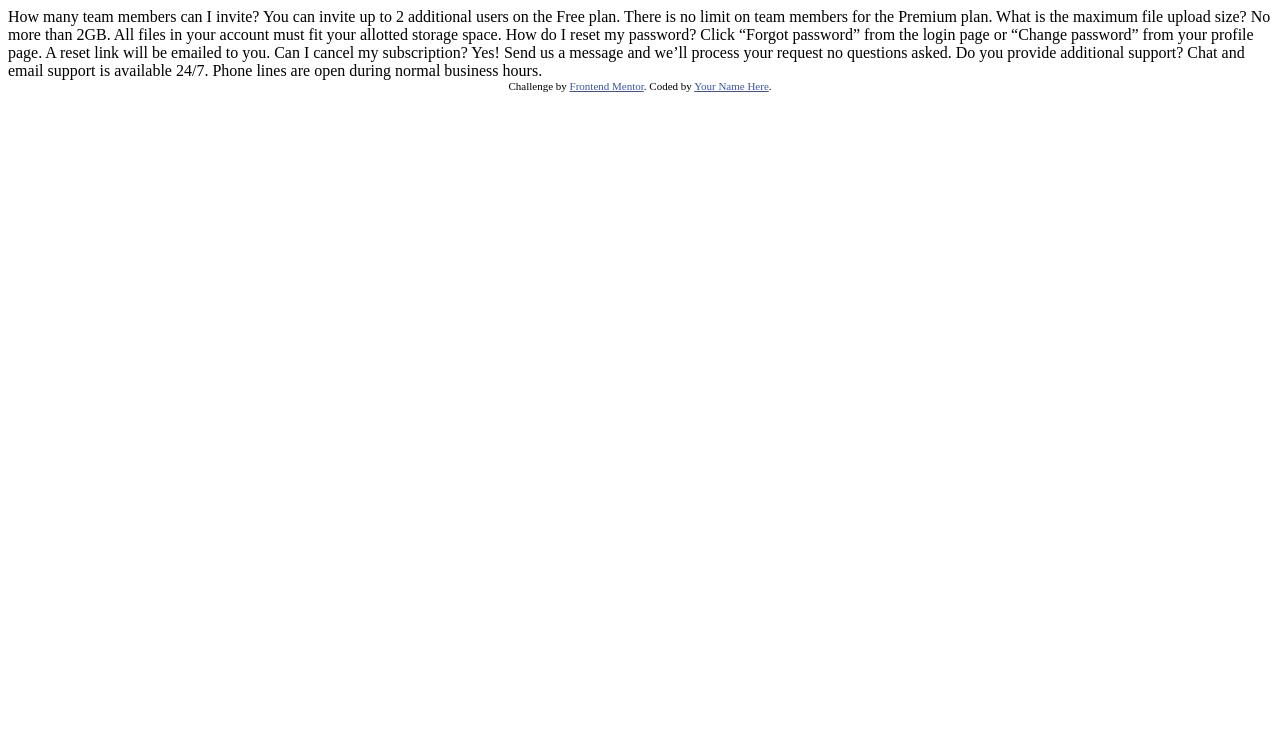
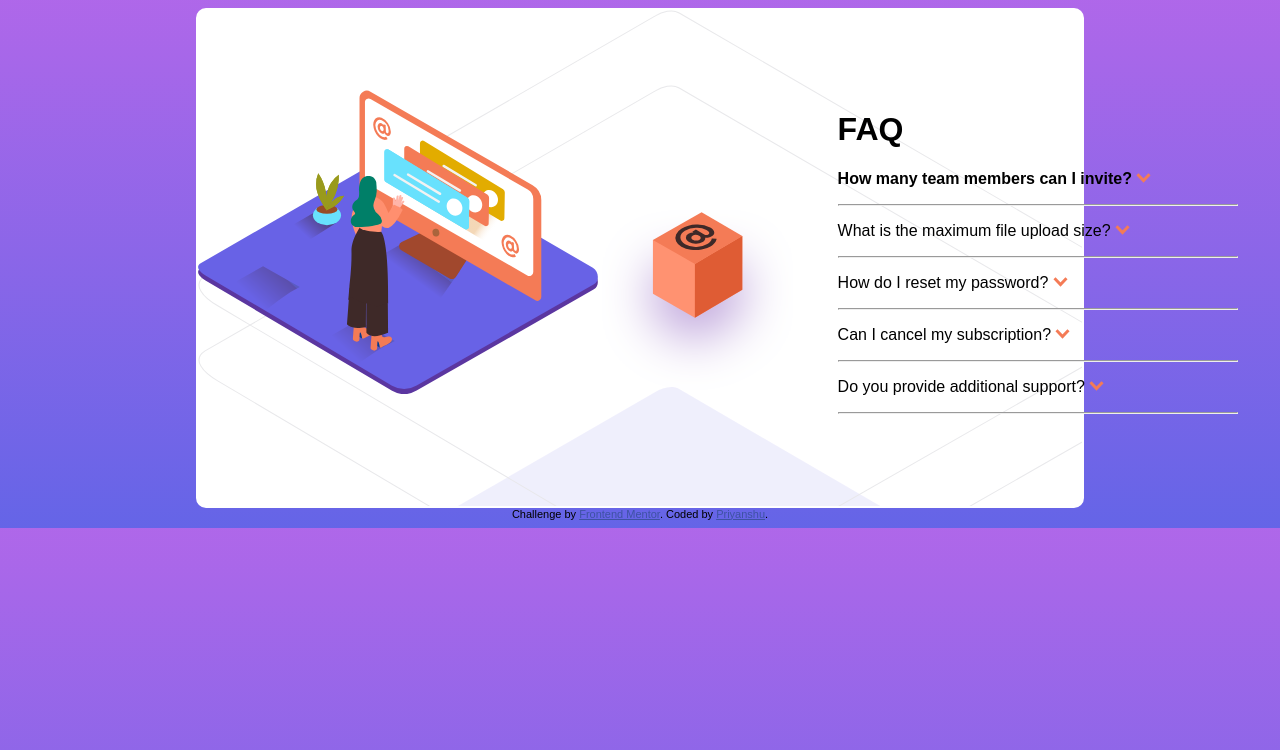
Before and after one commit to priyanshu769/faq-accordion-card-cssp, a plain HTML site: page index.html in a window 1280 px wide. Drawn offline with Linux system fonts and the light colour scheme; a web font is replaced by a local one.

Commit message:
html and css

```diff
--- a/index.html
+++ b/index.html
@@ -1,40 +1,87 @@
 <!DOCTYPE html>
 <html lang="en">
+
 <head>
   <meta charset="UTF-8">
-  <meta name="viewport" content="width=device-width, initial-scale=1.0"> <!-- displays site properly based on user's device -->
+  <meta name="viewport" content="width=device-width, initial-scale=1.0">
+  <!-- displays site properly based on user's device -->
 
   <link rel="icon" type="image/png" sizes="32x32" href="./images/favicon-32x32.png">
+  <link rel="stylesheet" href="styles.css">
 
   <title>Frontend Mentor | FAQ Accordion Card</title>
 
   <!-- Feel free to remove these styles or customise in your own stylesheet 👍 -->
   <style>
-    .attribution { font-size: 11px; text-align: center; }
-    .attribution a { color: hsl(228, 45%, 44%); }
+    .attribution {
+      font-size: 11px;
+      text-align: center;
+    }
+
+    .attribution a {
+      color: hsl(228, 45%, 44%);
+    }
   </style>
 </head>
+
 <body>
+  <div class="faq-card">
+    <div class="images">
+      <img class="img1" src="images/illustration-woman-online-desktop.svg" alt="">
+      <img class="img2" src="images/illustration-box-desktop.svg" alt="">
+    </div>
+    <div class="faq-qna">
+      <h1>FAQ</h1>
+      <p class="question bold">
         How many team members can I invite?
+        <img src="images/icon-arrow-down.svg" alt="">
+      </p>
+      <p class="answer">
         You can invite up to 2 additional users on the Free plan. There is no limit on
         team members for the Premium plan.
-
+      </p>
+      <hr>
+      <p class="question">
         What is the maximum file upload size?
+        <img src="images/icon-arrow-down.svg" alt="">
+      </p>
+      <p class="answer">
         No more than 2GB. All files in your account must fit your allotted storage space.
-
+      </p>
+      <hr>
+      <p class="question">
         How do I reset my password?
+        <img src="images/icon-arrow-down.svg" alt="">
+      </p>
+      <p class="answer">
         Click “Forgot password” from the login page or “Change password” from your profile page.
         A reset link will be emailed to you.
-
+      </p>
+      <hr>
+      <p class="question">
         Can I cancel my subscription?
+        <img src="images/icon-arrow-down.svg" alt="">
+      </p>
+      <p class="answer">
         Yes! Send us a message and we’ll process your request no questions asked.
-
+      </p>
+      <hr>
+      <p class="question">
         Do you provide additional support?
+        <img src="images/icon-arrow-down.svg" alt="">
+      </p>
+      <p class="answer">
         Chat and email support is available 24/7. Phone lines are open during normal business hours.
+      </p>
+      <hr>
+    </div>
+  </div>
 
   <div class="attribution">
     Challenge by <a href="https://www.frontendmentor.io?ref=challenge" target="_blank">Frontend Mentor</a>.
-    Coded by <a href="#">Your Name Here</a>.
+    Coded by <a href="https://devpriyanshu.netify.app">Priyanshu</a>.
   </div>
+  <script src="app.js"></script>
 </body>
+
 </html>
--- /dev/null
+++ b/styles.css
@@ -0,0 +1,60 @@
+@import url('https://fonts.google.com/specimen/Kumbh+Sans');
+* {
+    /* background: linear-gradient(hsl(273, 75%, 66%), hsl(240, 73%, 65%)); */
+}
+
+body {
+    background: linear-gradient(hsl(273, 75%, 66%), hsl(240, 73%, 65%));
+    font-family: 'Kumbh Sans', sans-serif;
+}
+.faq-card {
+    background-color: #ffffff;
+    background-image: url(images/bg-pattern-desktop.svg);
+    width: 70%;
+    margin: auto;
+    border: 2px solid #ffffff;
+    border-radius: 10px;
+    padding: 5rem 0;
+}
+.images, .faq-qna {
+    display: inline-block;
+}
+.images {
+    position: absolute;
+}
+.images .img1{
+    width: 400px;
+}
+.images .img2 {
+
+}
+.img1 {
+    right: 50%;
+    bottom: 35%;
+}
+.img2 {
+    right: ;
+}
+.faq-qna {
+    width: 400px;
+    margin: auto;
+    position: relative;
+    left: 40rem;
+}
+.question {
+
+}
+.answer {
+    display: none;
+}
+.question img {
+    text-align: left;
+    cursor: pointer;
+    width: 15px;
+}
+hr {
+    width: ;
+}
+.bold {
+    font-weight: bold;;
+}
```
Also changed, not shown: app.js (added). Lines whose indentation alone changed are shown as unchanged.
